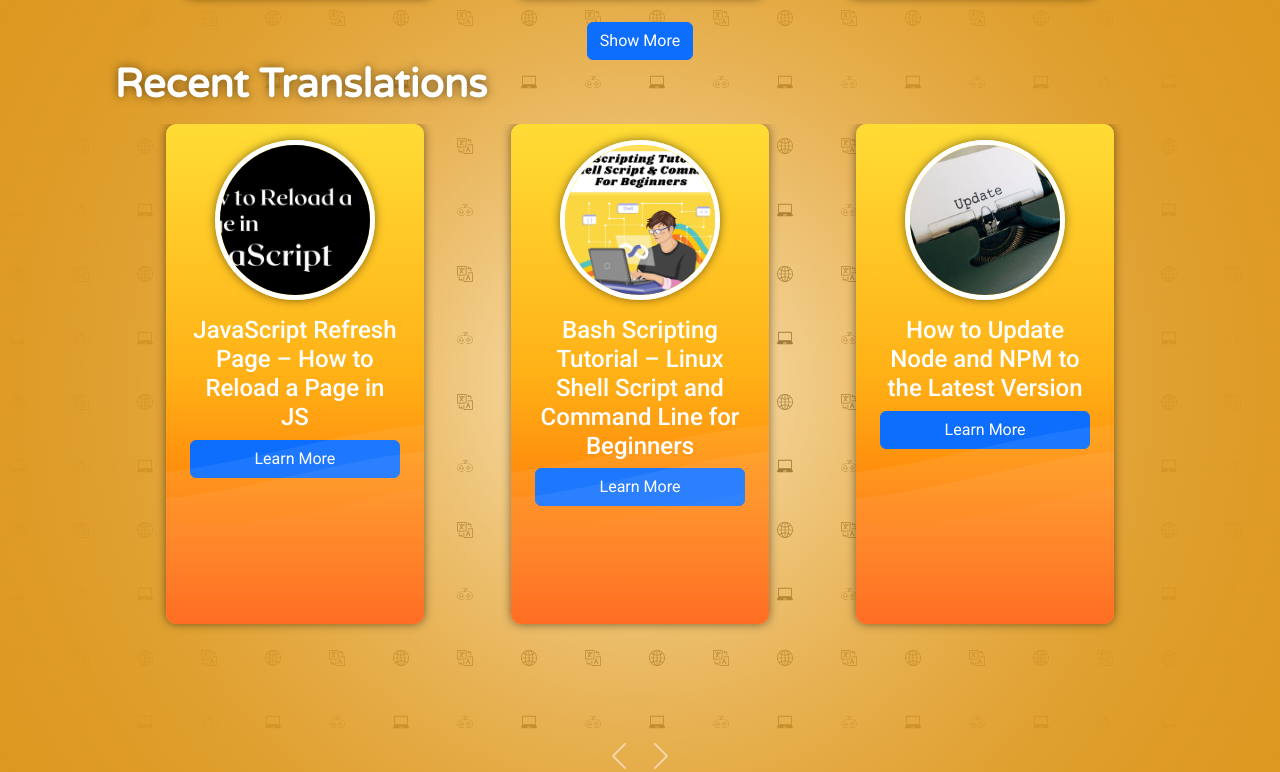
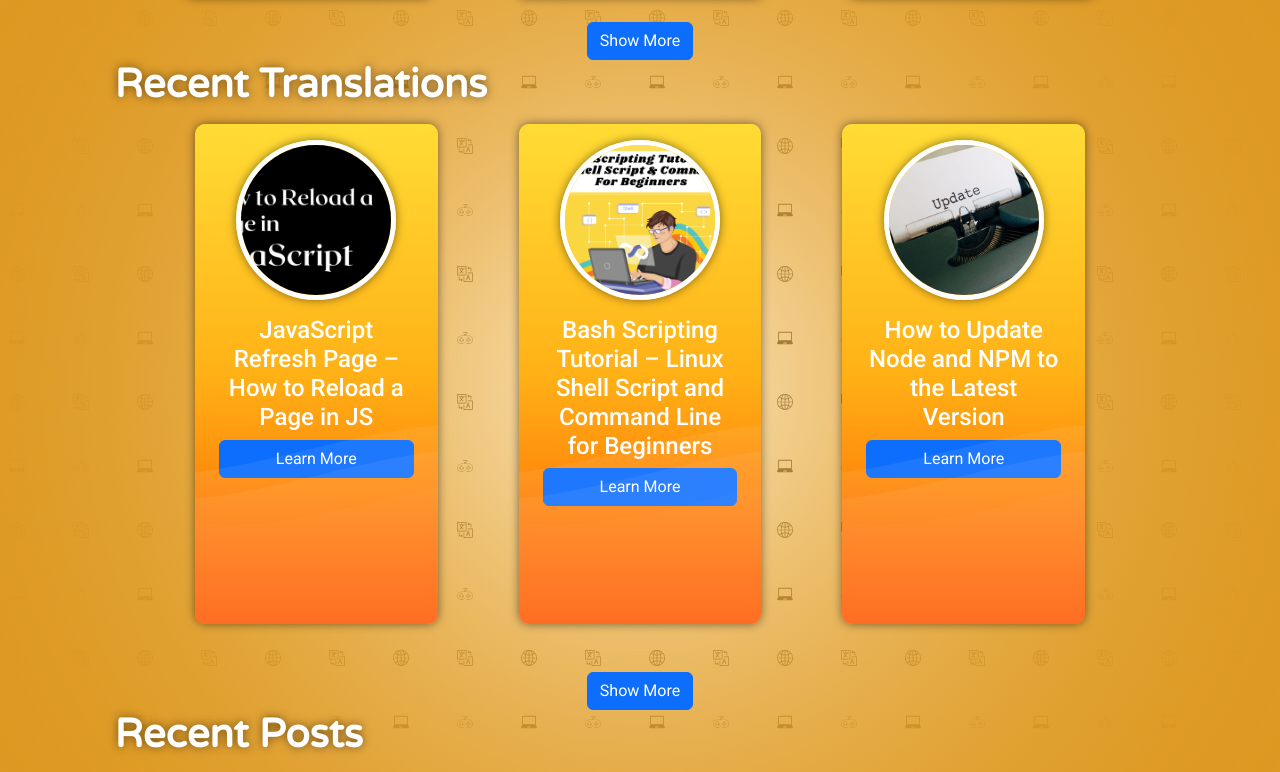
Before and after one commit to Terafora/profile-version-3, a React (Create React App) app: page / in a window 1280 px wide. Shown: the part 2414-3186 px from the top of the page. Built offline with nearby package versions, Linux system fonts and the light colour scheme.

Commit message:
Update Translations section

```diff
--- a/public/works/translations.json
+++ b/public/works/translations.json
@@ -1,13 +1,8 @@
 [
     {
-        "id": 1,
-        "imgSrc": "./pictures/markus-spiske--dbOrdtrR1A-unsplash.jpg",
-        "url": "https://www.freecodecamp.org/japanese/news/how-to-turn-text-and-images-into-links-using-html/"
-    },
-    {
         "id": 2,
-        "imgSrc": "./pictures/explode-1.png",
-        "url": "https://www.freecodecamp.org/japanese/news/php-explode-how-to-split-a-string-into-an-array/"
+        "imgSrc": "./pictures/freeCodeCamp.png",
+        "url": "https://www.freecodecamp.org/japanese/news/author/charlotte-stone/"
     },
     {
         "id": 3,
--- a/src/components/RecentTranslations.jsx
+++ b/src/components/RecentTranslations.jsx
@@ -6,6 +6,7 @@ import TranslationCard from './TranslationCard';
 const RecentTranslations = () => {
     const { t } = useTranslation();
     const [translations, setTranslations] = useState([]);
+    const [visibleGroups, setVisibleGroups] = useState(1); // State to control how many groups to show
 
     useEffect(() => {
         fetch('./works/translations.json')
@@ -16,20 +17,27 @@ const RecentTranslations = () => {
 
     const reversedTranslations = [...translations].reverse();
 
+    // Group translations in sets of 3
     const groupedTranslations = [];
     for (let i = 0; i < reversedTranslations.length; i += 3) {
         groupedTranslations.push(reversedTranslations.slice(i, i + 3));
     }
+
+    // Function to show more groups when button is clicked
+    const handleShowMore = () => {
+        if (visibleGroups < groupedTranslations.length) {
+            setVisibleGroups(visibleGroups + 1);
+        }
+    };
 
     return (
         <section className="row">
             <Wave />
             <h2>{t('RecentTranslations')}</h2>
             <div className="container">
-                <div id="recentTranslationsCarousel" className="carousel slide" data-bs-ride="carousel">
-                    <div className="carousel-inner">
-                        {groupedTranslations.map((group, groupIndex) => (
-                            <div key={groupIndex} className={`carousel-item ${groupIndex === 0 ? 'active' : ''}`}>
+                <div className="row g-5 mx-2 justify-content-around">
+                    {groupedTranslations.slice(0, visibleGroups).map((group, groupIndex) => (
+                        <div key={groupIndex} className={`mb-4`}>
                             <div className="row g-5 mx-2 justify-content-around">
                                 {group.map((translation) => (
                                     <TranslationCard key={translation.id} translation={translation} />
@@ -38,19 +46,16 @@ const RecentTranslations = () => {
                         </div>
                     ))}
                 </div>
-
-                    {/* Moved the buttons below the items */}
-                    <div className="carousel-controls mt-3 text-center">
-                        <button className="carousel-control-prev" type="button" data-bs-target="#recentTranslationsCarousel" data-bs-slide="prev">
-                            <span className="carousel-control-prev-icon" aria-hidden="true"></span>
-                            <span className="visually-hidden">Previous</span>
-                        </button>
-                        <button className="carousel-control-next" type="button" data-bs-target="#recentTranslationsCarousel" data-bs-slide="next">
-                            <span className="carousel-control-next-icon" aria-hidden="true"></span>
-                            <span className="visually-hidden">Next</span>
+                {visibleGroups < groupedTranslations.length && (
+                    <div className="text-center mt-4">
+                        <button
+                            className="btn btn-primary"
+                            onClick={handleShowMore}
+                        >
+                            {t('Show More')}
                         </button>
                     </div>
-                </div>
+                )}
             </div>
         </section>
     );
--- a/src/locales/cy/translation.json
+++ b/src/locales/cy/translation.json
@@ -38,15 +38,10 @@
     },
     "RecentTranslations": "Cyfieithiadau Diweddar",
     "translations": {
-        "1": {
-            "title": "Cyswllt HTML – Sut i Drosi Delwedd yn Gyswllt a Nyso Cysylltiadau y Tu Mewn i Baragraffau",
-            "description": "Bydd adegau pan fyddwch chi eisiau nyso cysylltiadau y tu mewn i baragraffau neu droi delwedd yn gyswllt. Ond sut ydych chi'n gwneud hynny mewn HTML?",
-            "altText": "Sut i droi delwedd yn gyswllt a nyso cysylltiadau y tu mewn i baragraffau"
-        },
         "2": {
-            "title": "PHP Explode – Sut i Rannu Llinyn yn Array",
-            "description": "Mae'r swyddogaeth explode() PHP yn trosi llinyn i array. Rhoddir mynegeio i bob un o'r cymeriadau yn y llinyn sy'n dechrau o 0. Fel y swyddogaeth adeiledig implode(), nid yw'r swyddogaeth explode yn addasu'r data (llinyn).",
-            "altText": "Sut i ddefnyddio Explode yn PHP"
+            "title": "Fy Mhroffil freeCodeCamp",
+            "description": "Gweld mwy o fy nghyfieithiadau ar freeCodeCamp.",
+            "altText": "Gweld mwy o fy nghyfieithiadau ar freeCodeCamp."
         },
         "3": {
             "title": "Gosod IP Statig yn Ubuntu – Tiwtorial Cyfeiriad IP Linux",
--- a/src/locales/en/translation.json
+++ b/src/locales/en/translation.json
@@ -38,15 +38,10 @@
     },
     "RecentTranslations": "Recent Translations",
     "translations":{
-        "1": {
-            "title": "HTML Link – How to Turn an Image into a Link and Nest Links Inside Paragraphs",
-            "description": "There will be times where you will want to nest links inside paragraphs or turn an image into a link. But how do you go about doing that in HTML?",
-            "altText": "How to turn an image into a link and nest links inside paragraphs"
-        },
         "2": {
-            "title": "PHP Explode – How to Split a String into an Array",
-            "description": "The PHP explode() function converts a string to an array. Each of the characters in the string is given an index that starts from 0. Like the built-in implode() function, the explode function does not modify the data (string).",
-            "altText": "How to use Explode in PHP"
+            "title": "My freeCodeCamp Profile",
+            "description": "View more of my translations over on freeCodeCamp.",
+            "altText": "View more of my translations over on freeCodeCamp."
         },
         "3": {
             "title": "Setting a Static IP in Ubuntu – Linux IP Address Tutorial",
--- a/src/locales/jp/translation.json
+++ b/src/locales/jp/translation.json
@@ -38,15 +38,10 @@
     },
     "RecentTranslations": "最近の翻訳",
     "translations": {
-        "1": {
-            "title": "HTML リンク - 画像をリンクに変換し、段落内にリンクをネストする方法",
-            "description": "段落内にリンクをネストしたり、画像をリンクに変換したりしたい時があります。しかし、HTMLでそれをどうやって行いますか？",
-            "altText": "画像をリンクに変換し、段落内にリンクをネストする方法"
-        },
         "2": {
-            "title": "PHP の Explode – 文字列を配列に分割する方法",
-            "description": "PHPのexplode()関数は、文字列を配列に変換します。文字列内の各文字には、0から始まるインデックスが与えられます。組み込みのimplode()関数のように、explode関数はデータ（文字列）を変更しません。",
-            "altText": "PHPでExplodeを使用する方法"
+            "title": "私の freeCodeCamp プロフィール",
+            "description": "私の翻訳の詳細は freeCodeCamp でご覧ください。",
+            "altText": "私の翻訳の詳細は freeCodeCamp でご覧ください。"
         },
         "3": {
             "title": "Ubuntu で静的 IP を設定する方法 – Linux IP アドレスチュートリアル",
```
Also changed, not shown: public/pictures/freeCodeCamp.png (added). Lines whose indentation alone changed are shown as unchanged.
